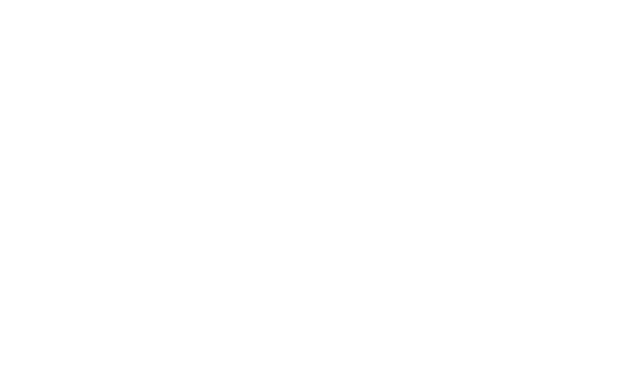
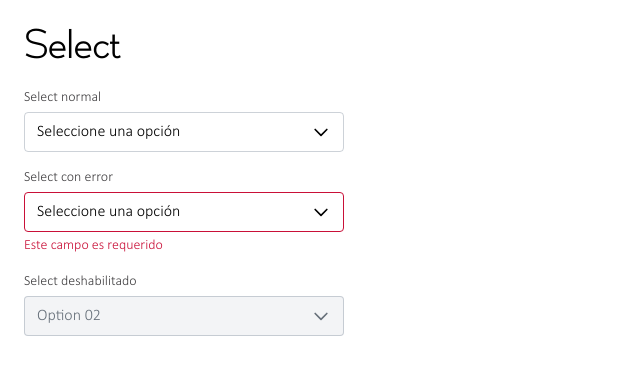
Before and after one commit to MA-DW/market-vue, a Nuxt app: page /select in a window 1280 px wide. Before the commit this address had no page. Shown: the top 374 px of the page, without its empty margins (0-640 px from the left). Built offline with nearby package versions, Linux system fonts and the light colour scheme.

Commit message:
multiselect v1

```diff
--- a/components/uikit/Select.vue
+++ b/components/uikit/Select.vue
@@ -13,6 +13,7 @@
   name?: string;
   empty?: string;
   disabled?: boolean;
+  error?: string;
 }
 
 const props = defineProps<SelectProps>();
@@ -20,6 +21,7 @@
 
 const isOpen = ref(false);
 const selectedOption = computed(() => props.data.find(opt => opt.value === props.modelValue));
+const hasError = computed(() => !!props.error);
 
 const toggleSelect = () => {
   if (!props.disabled) {
@@ -40,24 +42,26 @@
 const baseClasses = 'relative w-full font-normal text-base';
 const labelClasses = 'block mb-1 text-sm font-medium text-oscuro';
 const triggerClasses = computed(() => [
-  'w-full h-[40px] px-3 flex items-center justify-between rounded',
-  'border transition-all duration-200',
-  isOpen.value
-    ? 'border-[#00AEEF] border-[1.5px] shadow-select-open'
-    : 'border-[#838F9E] border-opacity-40 border',
-  props.disabled
-    ? 'bg-[#F3F4F6] cursor-not-allowed text-[#67707A] text-opacity-30 border-[#838F9E] border-opacity-40'
-    : 'cursor-pointer'
+  'w-full h-[40px] px-3 flex items-center justify-between rounded transition-all duration-200',
+  'border',
+  {
+    'border-[#C91038]': hasError.value,
+    'bg-[#F3F4F6] text-[#67707A] cursor-not-allowed border-[#838F9E] border-opacity-40': props.disabled,
+    'border-[#838F9E] border-opacity-40 focus:border-[#00AEEF] focus:border-[1.5px] focus:shadow-[inset_2px_2px_4px_0px_rgba(0,0,0,0.25)]': !hasError.value && !props.disabled,
+    'border-[#00AEEF] border-[1.5px] shadow-[inset_2px_2px_4px_0px_rgba(0,0,0,0.25)]': isOpen.value && !hasError.value && !props.disabled
+  }
 ]);
 
 const dropdownClasses = 'absolute w-full mt-1 bg-white border border-[#838F9E] rounded-md shadow-md z-50';
 const optionClasses = 'px-3 py-2 cursor-pointer hover:bg-secondary-100';
-const clearButtonClasses = 'absolute right-8 top-1/2 p-1 hover:bg-secondary-100 rounded-full transition-colors duration-200';
+const clearButtonClasses = 'absolute right-8 top-1/2 -translate-y-1/2 p-1 hover:bg-secondary-100 rounded-full transition-colors duration-200';
+const errorClasses = 'mt-1 text-sm text-[#C91038]';
 </script>
 
 <template>
   <div :class="baseClasses">
     <label v-if="label" :for="name" :class="labelClasses">{{ label }}</label>
+    <div class="relative">
       <div
         :id="name"
         :class="triggerClasses"
@@ -114,4 +118,12 @@
         </div>
       </div>
     </div>
+
+    <p
+      v-if="error"
+      :class="errorClasses"
+    >
+      {{ error }}
+    </p>
+  </div>
 </template>
--- a/pages/index.vue
+++ b/pages/index.vue
@@ -1,7 +1,25 @@
 <script setup lang="ts">
+import { ref } from 'vue'
 import { UikitButton } from '#components';
 
+// Input values
+const textValue = ref('')
+const numberValue = ref(0)
+const errorValue = ref('')
+const disabledValue = ref('Disabled value')
+
+const selectedValue = ref(null)
+const selectedOption2 = ref(null)
+const selectData = [
+  { label: 'Option 01', value: '01' },
+  { label: 'Option 02', value: '02' },
+  { label: 'Option 03', value: '03' },
+  { label: 'Option 04', value: '04' },
+  { label: 'Option 05', value: '05' },
+  { label: 'Option 06', value: '06' },
+]
 </script>
+
 <template>
   <div class="">
     <h1>Components</h1>
@@ -214,24 +232,3 @@
   </div>
 
 </template>
-
-<script setup lang="ts">
-import { ref } from 'vue'
-
-// Input values
-const textValue = ref('')
-const numberValue = ref(0)
-const errorValue = ref('')
-const disabledValue = ref('Disabled value')
-
-const selectedValue = ref(null)
-const selectedOption2 = ref(null)
-const selectData = [
-  { label: 'Option 01', value: '01' },
-  { label: 'Option 02', value: '02' },
-  { label: 'Option 03', value: '03' },
-  { label: 'Option 04', value: '04' },
-  { label: 'Option 05', value: '05' },
-  { label: 'Option 06', value: '06' },
-]
-</script>
--- /dev/null
+++ b/pages/select.vue
@@ -0,0 +1,52 @@
+<script setup lang="ts">
+import { ref } from 'vue'
+
+const selectData = [
+  { label: 'Option 01', value: '01' },
+  { label: 'Option 02', value: '02' },
+  { label: 'Option 03', value: '03' },
+  { label: 'Option 04', value: '04' },
+  { label: 'Option 05', value: '05' },
+  { label: 'Option 06', value: '06' },
+]
+
+const selectedValue = ref(null)
+const selectedWithError = ref(null)
+const selectedDisabled = ref('02')
+</script>
+
+<template>
+  <div class="p-6">
+    <h1 class="mb-6">Select</h1>
+    <div class="max-w-xs space-y-4">
+      <!-- Select básico -->
+      <UikitSelect
+        v-model="selectedValue"
+        :data="selectData"
+        label="Select normal"
+        name="normal-select"
+        empty="Seleccione una opción"
+      />
+
+      <!-- Select con error -->
+      <UikitSelect
+        v-model="selectedWithError"
+        :data="selectData"
+        label="Select con error"
+        name="error-select"
+        empty="Seleccione una opción"
+        error="Este campo es requerido"
+      />
+
+      <!-- Select deshabilitado -->
+      <UikitSelect
+        v-model="selectedDisabled"
+        :data="selectData"
+        label="Select deshabilitado"
+        name="disabled-select"
+        empty="No puede seleccionar"
+        disabled
+      />
+    </div>
+  </div>
+</template>
```
Lines whose indentation alone changed are shown as unchanged.
